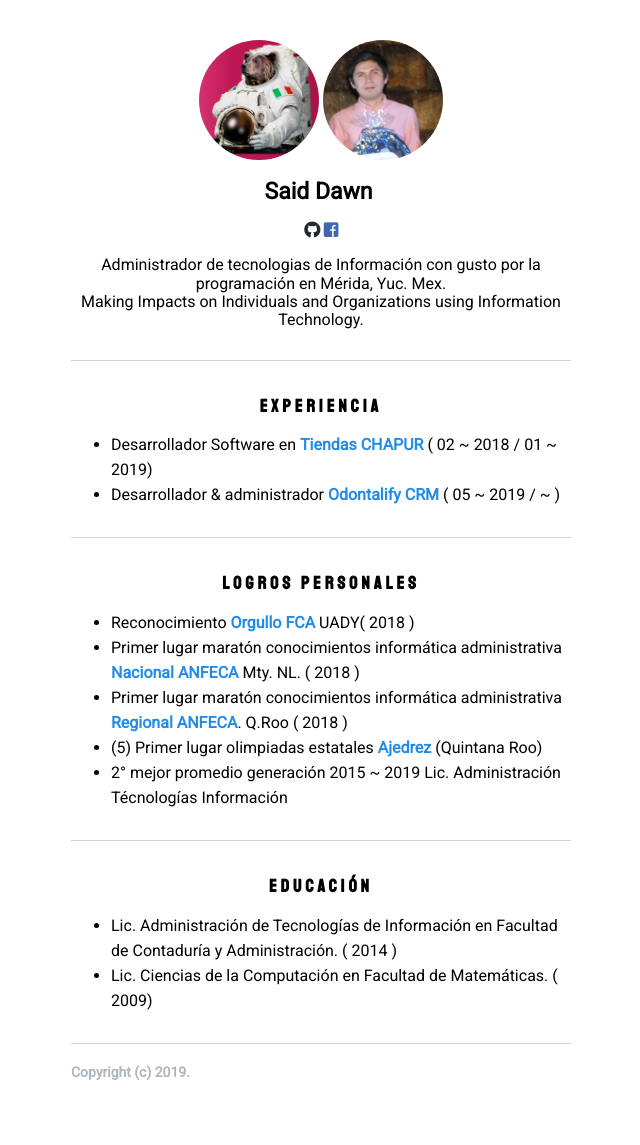
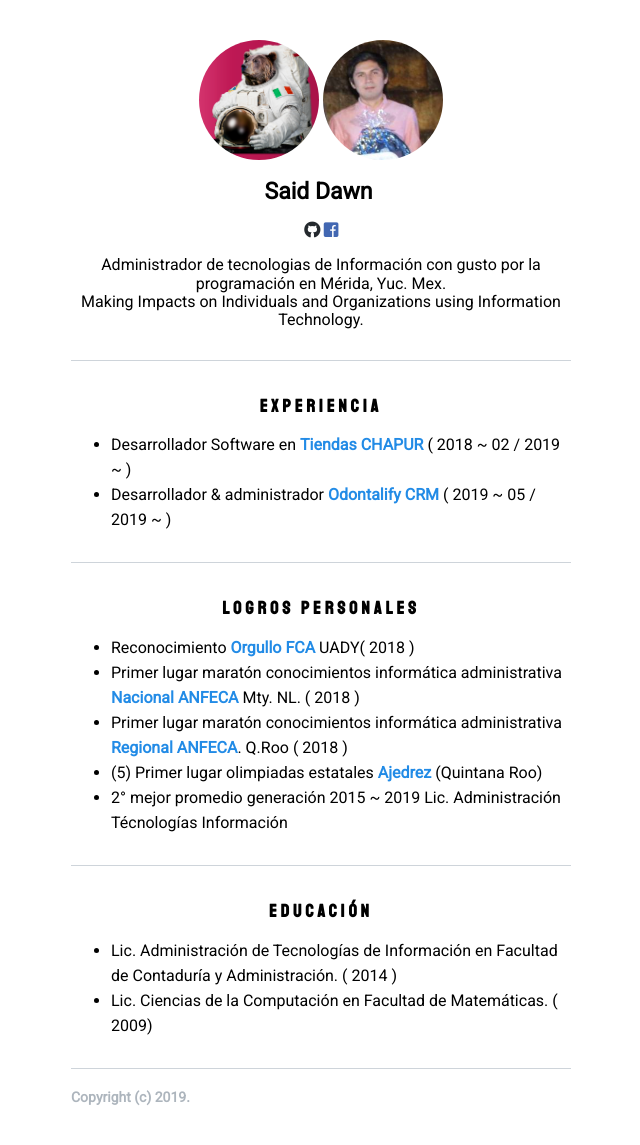
Before and after one commit to Dauun/dauun.github.io, a Jekyll site: the page portfolio/index.html, which Jekyll copies as it is, in a window 1280 px wide. Shown: the whole page, without its empty margins (319-959 px from the left). Built offline with Jekyll 4.4.1, drawn with Linux system fonts in a browser that asks for light colours; nearby versions of some CDN libraries; before the commit the page ends 1120 px from its top, so only the background shows below that.

Commit message:
Update index.html

```diff
--- a/portfolio/index.html
+++ b/portfolio/index.html
@@ -33,8 +33,8 @@
         <section>
           <h2>Experiencia</h2>
           <ul>
-            <li>Desarrollador Software en <a href='#'>Tiendas CHAPUR</a> ( 02 ~ 2018 / 01 ~ 2019)</li>
-            <li>Desarrollador & administrador <a href='#'>Odontalify CRM</a> ( 05 ~ 2019 / ~ )</li>
+            <li>Desarrollador Software en <a href='#'>Tiendas CHAPUR</a> ( 2018 ~ 02 / 2019 ~ )</li>
+            <li>Desarrollador & administrador <a href='#'>Odontalify CRM</a> ( 2019 ~ 05 / 2019 ~ )</li>
           </ul>
         </section>
         <section>
```
